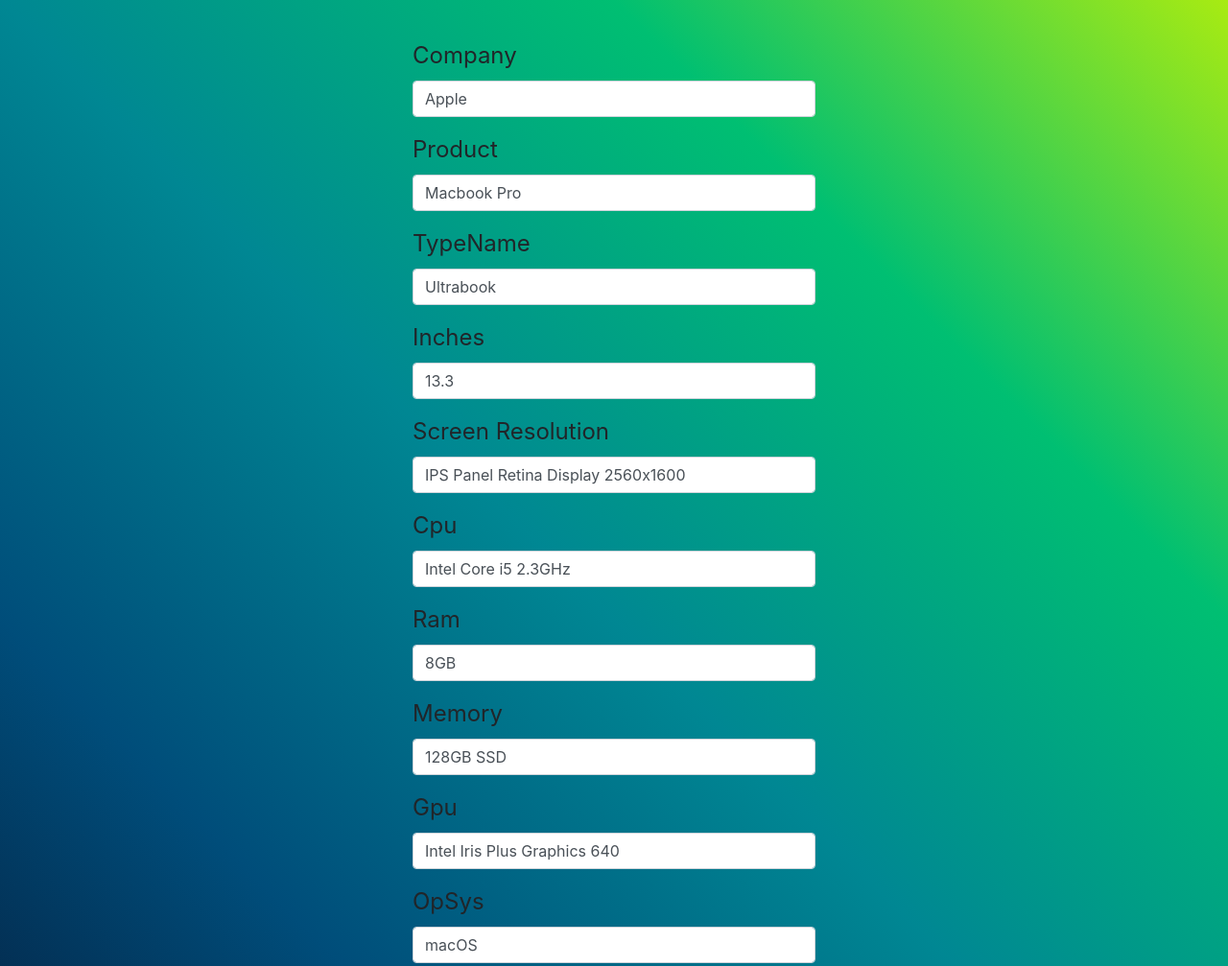
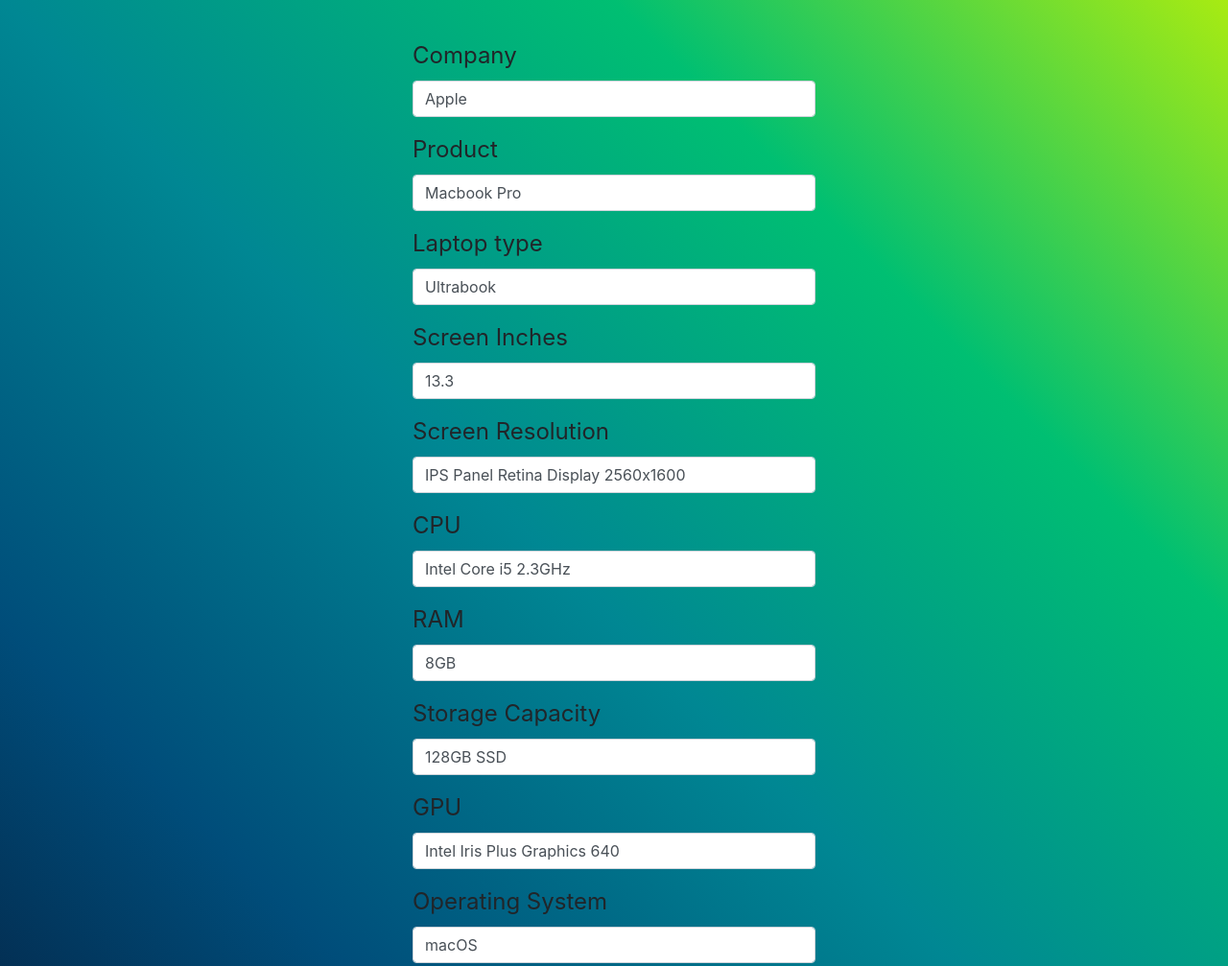
Before and after one commit to DavidBenjaminRuiz/laptop-price-prediction, a website: page dist/index.html in a window 1280 px wide. Shown: the top 1007 px of the page at 96% size. Drawn offline with nearby package versions, Linux system fonts and the light colour scheme.

Commit message:
Inputs label renamed

```diff
--- a/dist/index.html
+++ b/dist/index.html
@@ -12,47 +12,47 @@
     <form style="width: 35%;" id="formData">
         <div class="form-group">
             <label for="company">Company</label>
-            <input type="text" class="form-control" id="company" placeholder="Enter Company" value="Apple">
+            <input type="text" class="form-control" id="company" placeholder="Enter Company" value="Apple" required>
         </div>
         <div class="form-group">
             <label for="company">Product</label>
-            <input type="text" class="form-control" id="product" placeholder="Enter Product" value="Macbook Pro">
+            <input type="text" class="form-control" id="product" placeholder="Enter Product" value="Macbook Pro" required>
         </div>
         <div class="form-group">
-            <label for="company">TypeName</label>
-            <input type="text" class="form-control" id="typeName" placeholder="Enter TypeName" value="Ultrabook">
+            <label for="company">Laptop type</label>
+            <input type="text" class="form-control" id="typeName" placeholder="Enter TypeName" value="Ultrabook" required>
         </div>
         <div class="form-group">
-            <label for="company">Inches</label>
-            <input type="text" class="form-control" id="inches" placeholder="Enter Inches" value="13.3">
+            <label for="company">Screen Inches</label>
+            <input type="text" class="form-control" id="inches" placeholder="Enter Inches" value="13.3" required>
         </div>
         <div class="form-group">
             <label for="company">Screen Resolution</label>
-            <input type="text" class="form-control" id="screenResolution" placeholder="Enter ScreenResolution" value="IPS Panel Retina Display 2560x1600">
+            <input type="text" class="form-control" id="screenResolution" placeholder="Enter ScreenResolution" value="IPS Panel Retina Display 2560x1600" required>
         </div>
         <div class="form-group">
-            <label for="company">Cpu</label>
-            <input type="text" class="form-control" id="cpu" placeholder="Enter Cpu" value="Intel Core i5 2.3GHz">
+            <label for="company">CPU</label>
+            <input type="text" class="form-control" id="cpu" placeholder="Enter Cpu" value="Intel Core i5 2.3GHz" required>
         </div>
         <div class="form-group">
-            <label for="company">Ram</label>
-            <input type="text" class="form-control" id="ram" placeholder="Enter Ram" value="8GB">
+            <label for="company">RAM</label>
+            <input type="text" class="form-control" id="ram" placeholder="Enter Ram" value="8GB" required>
         </div>
         <div class="form-group">
-            <label for="company">Memory</label>
-            <input type="text" class="form-control" id="memory" placeholder="Enter Memory" value="128GB SSD">
+            <label for="company">Storage Capacity</label>
+            <input type="text" class="form-control" id="memory" placeholder="Enter Memory" value="128GB SSD" required>
         </div>
         <div class="form-group">
-            <label for="company">Gpu</label>
-            <input type="text" class="form-control" id="gpu" placeholder="Enter Gpu" value="Intel Iris Plus Graphics 640">
+            <label for="company">GPU</label>
+            <input type="text" class="form-control" id="gpu" placeholder="Enter Gpu" value="Intel Iris Plus Graphics 640" required>
         </div>
         <div class="form-group">
-            <label for="company">OpSys</label>
-            <input type="text" class="form-control" id="opSys" placeholder="Enter OpSys" value="macOS">
+            <label for="company">Operating System</label>
+            <input type="text" class="form-control" id="opSys" placeholder="Enter OpSys" value="macOS" required>
         </div>
         <div class="form-group">
             <label for="company">Weight</label>
-            <input type="text" class="form-control" id="weight" placeholder="Enter Weight" value="1.37kg">
+            <input type="text" class="form-control" id="weight" placeholder="Enter Weight" value="1.37kg" required>
         </div>
         <button type="submit" class="btn btn-primary" id="btnSubmit">Submit</button>
         <div class="form-group">
```
